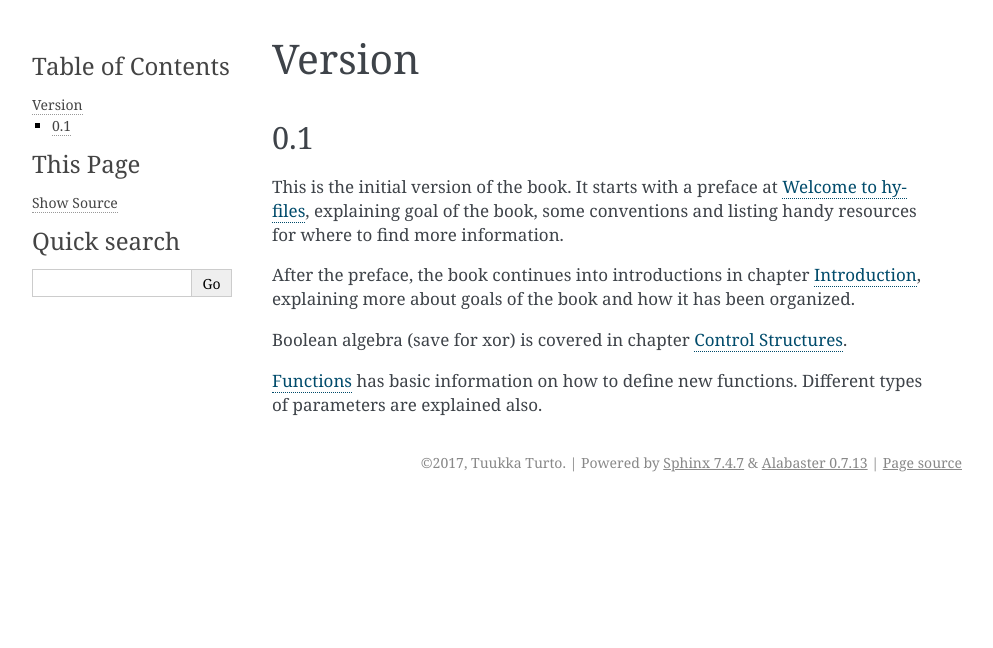
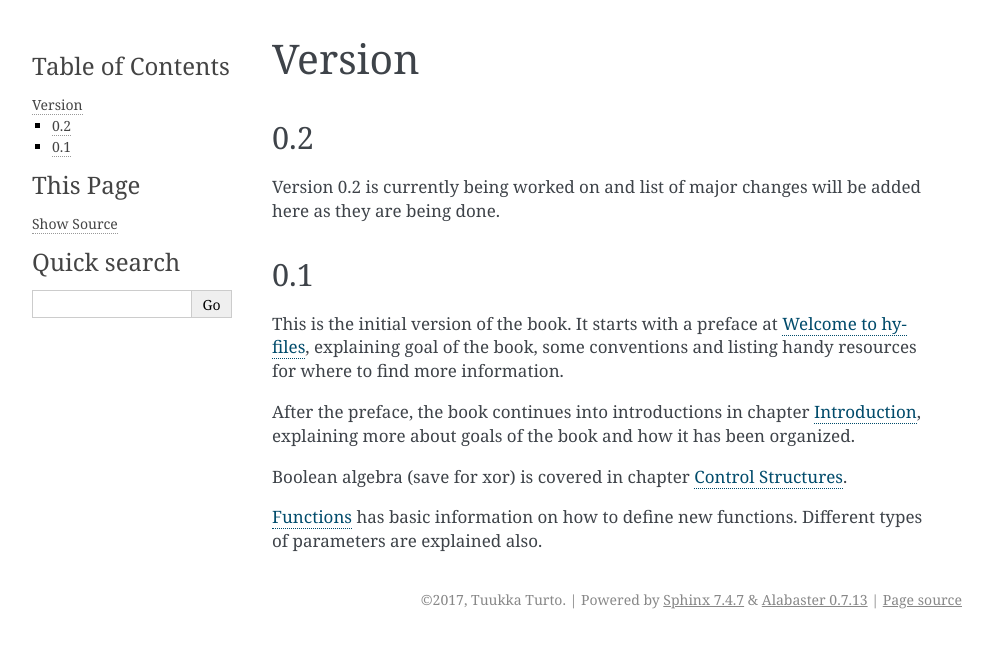
Before and after one commit to tuturto/hy-files, a Sphinx documentation site: the page built from doc/source/version.rst, in a window 1280 px wide. Shown: the top 648 px of the page, without its empty margins (148-1141 px from the left). Built offline with Sphinx 7.4.7, drawn with Linux system fonts in a browser that asks for light colours.

Commit message:
Start working on version 0.2

```diff
--- a/doc/source/conf.py
+++ b/doc/source/conf.py
@@ -55,9 +55,9 @@ author = 'Tuukka Turto'
 # built documents.
 #
 # The short X.Y version.
-version = '0.1'
+version = '0.2'
 # The full version, including alpha/beta/rc tags.
-release = '0.1'
+release = '0.2'
 
 # The language for content autogenerated by Sphinx. Refer to documentation
 # for a list of supported languages.
--- a/doc/source/version.rst
+++ b/doc/source/version.rst
@@ -1,5 +1,11 @@
 Version
 =======
+
+0.2
+---
+
+Version 0.2 is currently being worked on and list of major changes will be added
+here as they are being done.
 
 0.1
 ---
```
